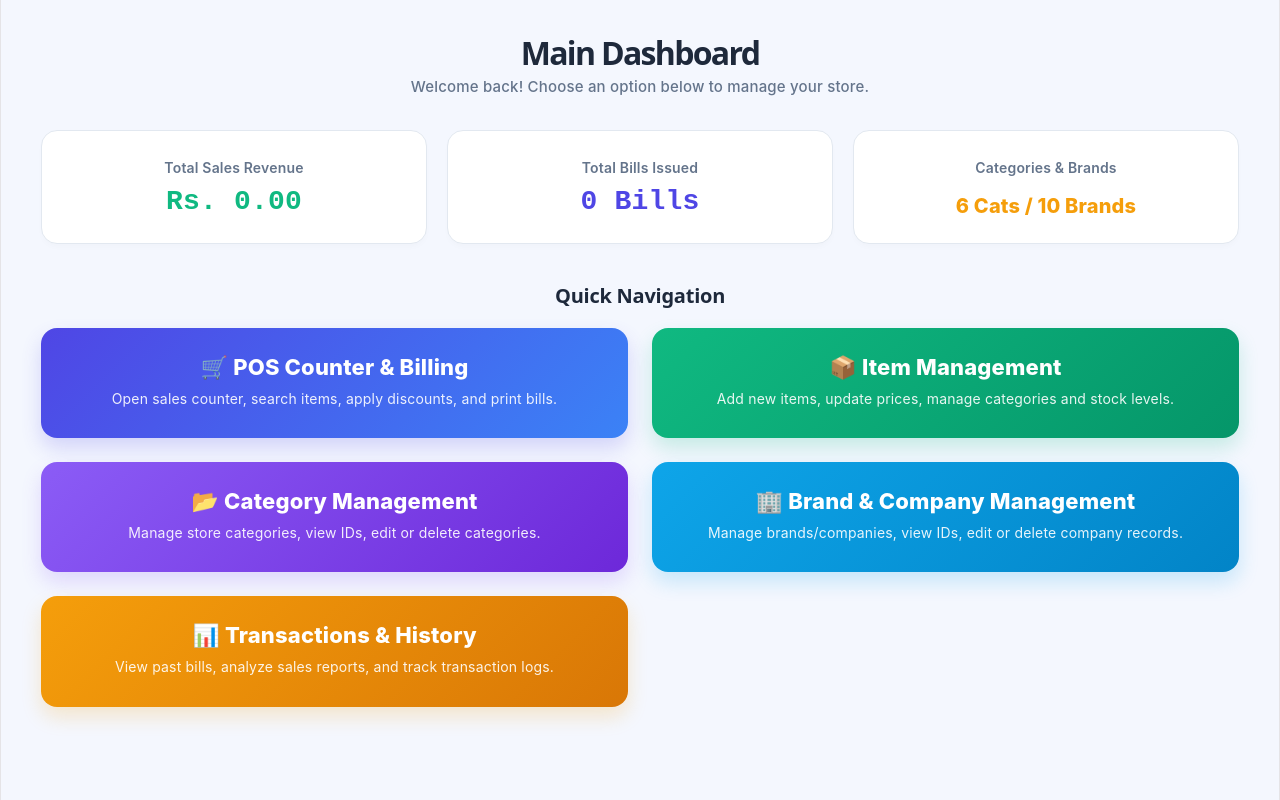
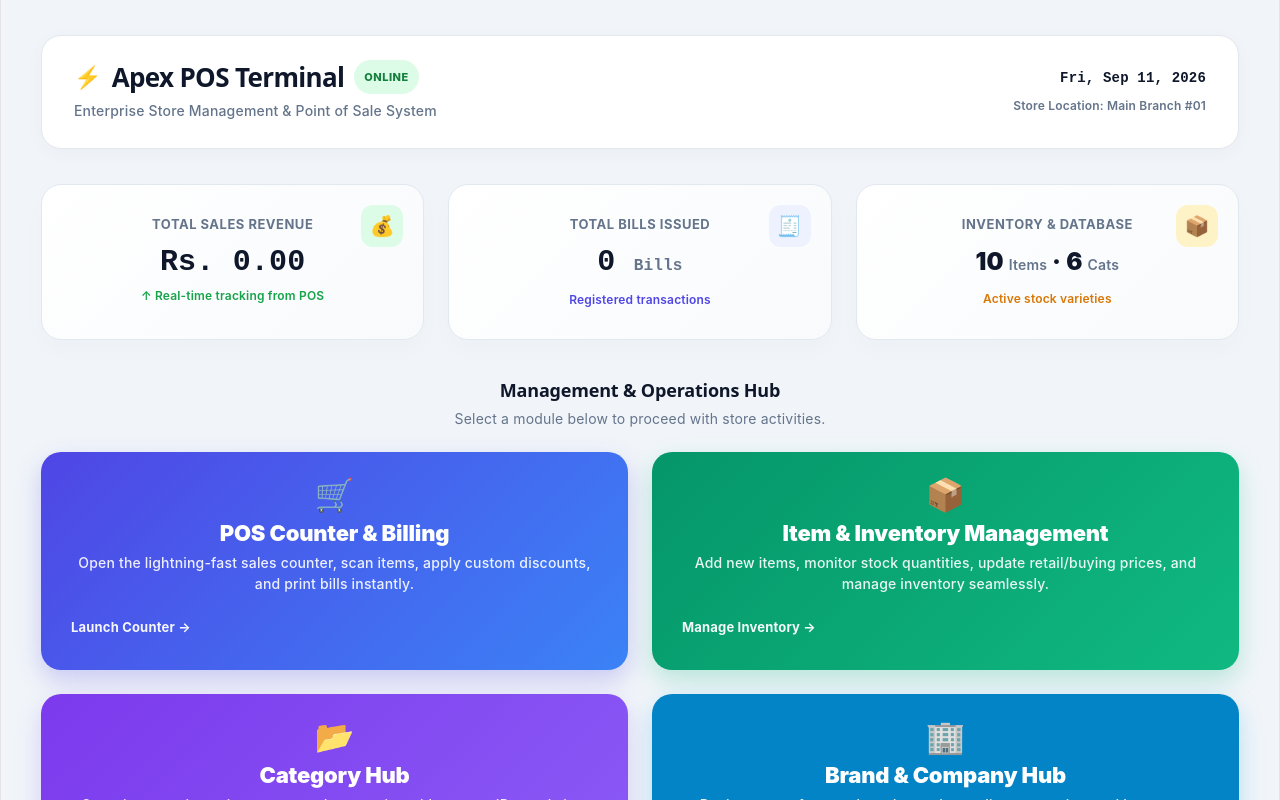
Before and after one commit to PramodikaDulanja/pos-system, a React (Vite) app: page / in a window 1280 px wide. Shown: the top 800 px of the page. Built offline with nearby package versions, Linux system fonts and the light colour scheme.

Commit message:
update dashboard

```diff
--- a/src/App.jsx
+++ b/src/App.jsx
@@ -3,7 +3,7 @@ import POSSystem from "./POSSystem";
 import ItemManagement from "./ItemManagement";
 import CategoryManager from "./CategoryManager";
 import CompanyManager from "./CompanyManager";
-import Transactions from "./Transactions"; // Transactions පිටුව import කර ඇත
+import Transactions from "./Transactions";
 import "./POSSystem.css";
 
 const INITIAL_PRODUCTS = [
@@ -23,90 +23,183 @@ const INITIAL_CATEGORIES = ["Groceries", "Vegetables", "Beverages", "Bakery", "D
 const INITIAL_COMPANIES = ["Araliya", "Marina", "Local", "Dilmah", "Anchor", "CBL", "Farm", "Crysbro", "Samaposha", "General"];
 
 // ==========================================
-// 1. Dashboard Component
+// 1. Professional World-Class Dashboard Component
 // ==========================================
 function Dashboard({ setActiveView, items, categories, companies, transactions }) {
   const totalStockValue = items.reduce((sum, item) => sum + (item.price * item.quantity), 0);
   const totalSalesRevenue = transactions.reduce((sum, tx) => sum + tx.total, 0);
 
   return (
-    <div style={{ fontFamily: "'Inter', sans-serif", background: "#F4F7FE", minHeight: "100vh", padding: "40px", boxSizing: "border-box" }}>
-      <div style={{ maxWidth: "1200px", margin: "0 auto" }}>
+    <div style={{ fontFamily: "'Inter', -apple-system, BlinkMacSystemFont, 'Segoe UI', Roboto, sans-serif", background: "#F1F5F9", minHeight: "100vh", padding: "35px 40px", boxSizing: "border-box" }}>
+      <div style={{ maxWidth: "1300px", margin: "0 auto" }}>
 
-        {/* Header */}
-        <div style={{ marginBottom: "30px" }}>
-          <h1 style={{ fontSize: "32px", fontWeight: 900, color: "#1E293B", margin: "0 0 8px 0" }}>Main Dashboard</h1>
-          <p style={{ fontSize: "15px", color: "#64748B", margin: 0, fontWeight: 500 }}>Welcome back! Choose an option below to manage your store.</p>
-        </div>
-
-        {/* Quick Stats Cards */}
-        <div style={{ display: "grid", gridTemplateColumns: "repeat(3, 1fr)", gap: "20px", marginBottom: "40px" }}>
-          <div style={{ background: "#FFFFFF", padding: "24px", borderRadius: "16px", border: "1px solid #E2E8F0", boxShadow: "0 4px 6px -1px rgba(0,0,0,0.02)" }}>
-            <div style={{ fontSize: "14px", fontWeight: 600, color: "#64748B" }}>Total Sales Revenue</div>
-            <div style={{ fontSize: "28px", fontWeight: 800, color: "#10B981", marginTop: "8px", fontFamily: "'Courier New', monospace" }}>Rs. {totalSalesRevenue.toLocaleString(undefined, { minimumFractionDigits: 2 })}</div>
+        {/* Top Header Section */}
+        <div style={{ display: "flex", justifyContent: "space-between", alignItems: "center", marginBottom: "35px", background: "#FFFFFF", padding: "24px 32px", borderRadius: "20px", border: "1px solid #E2E8F0", boxShadow: "0 4px 20px rgba(0,0,0,0.03)" }}>
+          <div>
+            <div style={{ display: "flex", alignItems: "center", gap: "10px", marginBottom: "4px" }}>
+              <span style={{ fontSize: "22px" }}>⚡</span>
+              <h1 style={{ fontSize: "26px", fontWeight: 900, color: "#0F172A", margin: 0, letterSpacing: "-0.025em" }}>Apex POS Terminal</h1>
+              <span style={{ fontSize: "11px", fontWeight: 800, background: "#DCFCE7", color: "#15803D", padding: "4px 10px", borderRadius: "20px", textTransform: "uppercase", letterSpacing: "0.5px" }}>Online</span>
+            </div>
+            <p style={{ fontSize: "14px", color: "#64748B", margin: 0, fontWeight: 500 }}>Enterprise Store Management & Point of Sale System</p>
           </div>
-          <div style={{ background: "#FFFFFF", padding: "24px", borderRadius: "16px", border: "1px solid #E2E8F0", boxShadow: "0 4px 6px -1px rgba(0,0,0,0.02)" }}>
-            <div style={{ fontSize: "14px", fontWeight: 600, color: "#64748B" }}>Total Bills Issued</div>
-            <div style={{ fontSize: "28px", fontWeight: 800, color: "#4F46E5", marginTop: "8px", fontFamily: "'Courier New', monospace" }}>{transactions.length} Bills</div>
-          </div>
-          <div style={{ background: "#FFFFFF", padding: "24px", borderRadius: "16px", border: "1px solid #E2E8F0", boxShadow: "0 4px 6px -1px rgba(0,0,0,0.02)" }}>
-            <div style={{ fontSize: "14px", fontWeight: 600, color: "#64748B" }}>Categories & Brands</div>
-            <div style={{ fontSize: "20px", fontWeight: 800, color: "#F59E0B", marginTop: "12px" }}>{categories.length} Cats / {companies.length} Brands</div>
+          <div style={{ textAlign: "right" }}>
+            <div style={{ fontSize: "14px", fontWeight: 700, color: "#0F172A", fontFamily: "'Courier New', monospace" }}>
+              {new Date().toLocaleDateString('en-US', { weekday: 'short', year: 'numeric', month: 'short', day: 'numeric' })}
+            </div>
+            <div style={{ fontSize: "12px", color: "#64748B", fontWeight: 600, marginTop: "2px" }}>Store Location: Main Branch #01</div>
           </div>
         </div>
 
-        {/* Navigation Action Cards */}
-        <h2 style={{ fontSize: "20px", fontWeight: 800, color: "#1E293B", marginBottom: "20px" }}>Quick Navigation</h2>
+        {/* Executive KPI Summary Cards */}
+        <div style={{ display: "grid", gridTemplateColumns: "repeat(3, 1fr)", gap: "24px", marginBottom: "40px" }}>
+
+          <div style={{ background: "linear-gradient(135deg, #FFFFFF 0%, #F8FAFC 100%)", padding: "26px", borderRadius: "20px", border: "1px solid #E2E8F0", boxShadow: "0 10px 25px rgba(0,0,0,0.02)", position: "relative", overflow: "hidden" }}>
+            <div style={{ position: "absolute", top: "20px", right: "20px", width: "42px", height: "42px", background: "#DCFCE7", color: "#16A34A", borderRadius: "12px", display: "flex", alignItems: "center", justifyContent: "center", fontSize: "20px" }}>💰</div>
+            <div style={{ fontSize: "13px", fontWeight: 700, color: "#64748B", textTransform: "uppercase", letterSpacing: "0.5px" }}>Total Sales Revenue</div>
+            <div style={{ fontSize: "30px", fontWeight: 900, color: "#0F172A", marginTop: "12px", fontFamily: "'Courier New', monospace" }}>
+              Rs. {totalSalesRevenue.toLocaleString(undefined, { minimumFractionDigits: 2 })}
+            </div>
+            <div style={{ fontSize: "12px", fontWeight: 600, color: "#16A34A", marginTop: "8px" }}>↑ Real-time tracking from POS</div>
+          </div>
+
+          <div style={{ background: "linear-gradient(135deg, #FFFFFF 0%, #F8FAFC 100%)", padding: "26px", borderRadius: "20px", border: "1px solid #E2E8F0", boxShadow: "0 10px 25px rgba(0,0,0,0.02)", position: "relative", overflow: "hidden" }}>
+            <div style={{ position: "absolute", top: "20px", right: "20px", width: "42px", height: "42px", background: "#EEF2FF", color: "#4F46E5", borderRadius: "12px", display: "flex", alignItems: "center", justifyContent: "center", fontSize: "20px" }}>🧾</div>
+            <div style={{ fontSize: "13px", fontWeight: 700, color: "#64748B", textTransform: "uppercase", letterSpacing: "0.5px" }}>Total Bills Issued</div>
+            <div style={{ fontSize: "30px", fontWeight: 900, color: "#0F172A", marginTop: "12px", fontFamily: "'Courier New', monospace" }}>
+              {transactions.length} <span style={{ fontSize: "16px", color: "#64748B", fontWeight: 600 }}>Bills</span>
+            </div>
+            <div style={{ fontSize: "12px", fontWeight: 600, color: "#4F46E5", marginTop: "8px" }}>Registered transactions</div>
+          </div>
+
+          <div style={{ background: "linear-gradient(135deg, #FFFFFF 0%, #F8FAFC 100%)", padding: "26px", borderRadius: "20px", border: "1px solid #E2E8F0", boxShadow: "0 10px 25px rgba(0,0,0,0.02)", position: "relative", overflow: "hidden" }}>
+            <div style={{ position: "absolute", top: "20px", right: "20px", width: "42px", height: "42px", background: "#FEF3C7", color: "#D97706", borderRadius: "12px", display: "flex", alignItems: "center", justifyContent: "center", fontSize: "20px" }}>📦</div>
+            <div style={{ fontSize: "13px", fontWeight: 700, color: "#64748B", textTransform: "uppercase", letterSpacing: "0.5px" }}>Inventory & Database</div>
+            <div style={{ fontSize: "24px", fontWeight: 900, color: "#0F172A", marginTop: "12px" }}>
+              {items.length} <span style={{ fontSize: "14px", fontWeight: 600, color: "#64748B" }}>Items</span> &middot; {categories.length} <span style={{ fontSize: "14px", fontWeight: 600, color: "#64748B" }}>Cats</span>
+            </div>
+            <div style={{ fontSize: "12px", fontWeight: 600, color: "#D97706", marginTop: "8px" }}>Active stock varieties</div>
+          </div>
+
+        </div>
+
+        {/* Navigation Control Hub */}
+        <div style={{ marginBottom: "20px" }}>
+          <h2 style={{ fontSize: "18px", fontWeight: 800, color: "#0F172A", margin: "0 0 4px 0", letterSpacing: "-0.01em" }}>Management & Operations Hub</h2>
+          <p style={{ fontSize: "14px", color: "#64748B", margin: 0 }}>Select a module below to proceed with store activities.</p>
+        </div>
+
         <div style={{ display: "grid", gridTemplateColumns: "repeat(2, 1fr)", gap: "24px" }}>
 
+          {/* POS Counter Card */}
           <div
             onClick={() => setActiveView("pos")}
-            style={{ background: "linear-gradient(135deg, #4F46E5 0%, #3B82F6 100%)", padding: "26px", borderRadius: "16px", color: "#FFFFFF", cursor: "pointer", boxShadow: "0 10px 20px rgba(79,70,229,0.2)", transition: "transform 0.2s" }}
-            onMouseEnter={(e) => e.currentTarget.style.transform = "translateY(-4px)"}
-            onMouseLeave={(e) => e.currentTarget.style.transform = "translateY(0)"}
+            style={{
+              background: "linear-gradient(135deg, #4F46E5 0%, #3B82F6 100%)",
+              padding: "30px", borderRadius: "20px", color: "#FFFFFF", cursor: "pointer",
+              boxShadow: "0 10px 25px rgba(79,70,229,0.25)", transition: "all 0.25s ease",
+              display: "flex", flexDirection: "column", justifyContent: "space-between", minHeight: "140px"
+            }}
+            onMouseEnter={(e) => { e.currentTarget.style.transform = "translateY(-6px)"; e.currentTarget.style.boxShadow = "0 15px 35px rgba(79,70,229,0.35)"; }}
+            onMouseLeave={(e) => { e.currentTarget.style.transform = "translateY(0)"; e.currentTarget.style.boxShadow = "0 10px 25px rgba(79,70,229,0.25)"; }}
           >
-            <div style={{ fontSize: "22px", fontWeight: 800, marginBottom: "6px" }}>🛒 POS Counter & Billing</div>
-            <p style={{ fontSize: "14px", opacity: 0.9, margin: 0 }}>Open sales counter, search items, apply discounts, and print bills.</p>
+            <div>
+              <div style={{ fontSize: "32px", marginBottom: "12px" }}>🛒</div>
+              <div style={{ fontSize: "22px", fontWeight: 900, marginBottom: "6px", letterSpacing: "-0.01em" }}>POS Counter & Billing</div>
+              <p style={{ fontSize: "14px", opacity: 0.9, margin: 0, lineHeight: "1.5", fontWeight: 500 }}>Open the lightning-fast sales counter, scan items, apply custom discounts, and print bills instantly.</p>
+            </div>
+            <div style={{ display: "flex", alignItems: "center", gap: "6px", fontSize: "13px", fontWeight: 700, marginTop: "20px", opacity: 0.95 }}>
+              Launch Counter &rarr;
+            </div>
           </div>
 
+          {/* Item Management Card */}
           <div
             onClick={() => setActiveView("items")}
-            style={{ background: "linear-gradient(135deg, #10B981 0%, #059669 100%)", padding: "26px", borderRadius: "16px", color: "#FFFFFF", cursor: "pointer", boxShadow: "0 10px 20px rgba(16,185,129,0.2)", transition: "transform 0.2s" }}
-            onMouseEnter={(e) => e.currentTarget.style.transform = "translateY(-4px)"}
-            onMouseLeave={(e) => e.currentTarget.style.transform = "translateY(0)"}
+            style={{
+              background: "linear-gradient(135deg, #059669 0%, #10B981 100%)",
+              padding: "30px", borderRadius: "20px", color: "#FFFFFF", cursor: "pointer",
+              boxShadow: "0 10px 25px rgba(16,185,129,0.25)", transition: "all 0.25s ease",
+              display: "flex", flexDirection: "column", justifyContent: "space-between", minHeight: "140px"
+            }}
+            onMouseEnter={(e) => { e.currentTarget.style.transform = "translateY(-6px)"; e.currentTarget.style.boxShadow = "0 15px 35px rgba(16,185,129,0.35)"; }}
+            onMouseLeave={(e) => { e.currentTarget.style.transform = "translateY(0)"; e.currentTarget.style.boxShadow = "0 10px 25px rgba(16,185,129,0.25)"; }}
           >
-            <div style={{ fontSize: "22px", fontWeight: 800, marginBottom: "6px" }}>📦 Item Management</div>
-            <p style={{ fontSize: "14px", opacity: 0.9, margin: 0 }}>Add new items, update prices, manage categories and stock levels.</p>
+            <div>
+              <div style={{ fontSize: "32px", marginBottom: "12px" }}>📦</div>
+              <div style={{ fontSize: "22px", fontWeight: 900, marginBottom: "6px", letterSpacing: "-0.01em" }}>Item & Inventory Management</div>
+              <p style={{ fontSize: "14px", opacity: 0.9, margin: 0, lineHeight: "1.5", fontWeight: 500 }}>Add new items, monitor stock quantities, update retail/buying prices, and manage inventory seamlessly.</p>
+            </div>
+            <div style={{ display: "flex", alignItems: "center", gap: "6px", fontSize: "13px", fontWeight: 700, marginTop: "20px", opacity: 0.95 }}>
+              Manage Inventory &rarr;
+            </div>
           </div>
 
+          {/* Category Management Card */}
           <div
             onClick={() => setActiveView("categories")}
-            style={{ background: "linear-gradient(135deg, #8B5CF6 0%, #6D28D9 100%)", padding: "26px", borderRadius: "16px", color: "#FFFFFF", cursor: "pointer", boxShadow: "0 10px 20px rgba(139,92,246,0.2)", transition: "transform 0.2s" }}
-            onMouseEnter={(e) => e.currentTarget.style.transform = "translateY(-4px)"}
-            onMouseLeave={(e) => e.currentTarget.style.transform = "translateY(0)"}
+            style={{
+              background: "linear-gradient(135deg, #7C3AED 0%, #8B5CF6 100%)",
+              padding: "30px", borderRadius: "20px", color: "#FFFFFF", cursor: "pointer",
+              boxShadow: "0 10px 25px rgba(139,92,246,0.25)", transition: "all 0.25s ease",
+              display: "flex", flexDirection: "column", justifyContent: "space-between", minHeight: "140px"
+            }}
+            onMouseEnter={(e) => { e.currentTarget.style.transform = "translateY(-6px)"; e.currentTarget.style.boxShadow = "0 15px 35px rgba(139,92,246,0.35)"; }}
+            onMouseLeave={(e) => { e.currentTarget.style.transform = "translateY(0)"; e.currentTarget.style.boxShadow = "0 10px 25px rgba(139,92,246,0.25)"; }}
           >
-            <div style={{ fontSize: "22px", fontWeight: 800, marginBottom: "6px" }}>📂 Category Management</div>
-            <p style={{ fontSize: "14px", opacity: 0.9, margin: 0 }}>Manage store categories, view IDs, edit or delete categories.</p>
+            <div>
+              <div style={{ fontSize: "32px", marginBottom: "12px" }}>📂</div>
+              <div style={{ fontSize: "22px", fontWeight: 900, marginBottom: "6px", letterSpacing: "-0.01em" }}>Category Hub</div>
+              <p style={{ fontSize: "14px", opacity: 0.9, margin: 0, lineHeight: "1.5", fontWeight: 500 }}>Organize store items into structured categories with custom IDs, real-time search, and editing tools.</p>
+            </div>
+            <div style={{ display: "flex", alignItems: "center", gap: "6px", fontSize: "13px", fontWeight: 700, marginTop: "20px", opacity: 0.95 }}>
+              Manage Categories &rarr;
+            </div>
           </div>
 
+          {/* Company / Brand Management Card */}
           <div
             onClick={() => setActiveView("companies")}
-            style={{ background: "linear-gradient(135deg, #0EA5E9 0%, #0284C7 100%)", padding: "26px", borderRadius: "16px", color: "#FFFFFF", cursor: "pointer", boxShadow: "0 10px 20px rgba(14,165,233,0.2)", transition: "transform 0.2s" }}
-            onMouseEnter={(e) => e.currentTarget.style.transform = "translateY(-4px)"}
-            onMouseLeave={(e) => e.currentTarget.style.transform = "translateY(0)"}
+            style={{
+              background: "linear-gradient(135deg, #0284C7 100%, #0EA5E9 0%)",
+              padding: "30px", borderRadius: "20px", color: "#FFFFFF", cursor: "pointer",
+              boxShadow: "0 10px 25px rgba(14,165,233,0.25)", transition: "all 0.25s ease",
+              display: "flex", flexDirection: "column", justifyContent: "space-between", minHeight: "140px"
+            }}
+            onMouseEnter={(e) => { e.currentTarget.style.transform = "translateY(-6px)"; e.currentTarget.style.boxShadow = "0 15px 35px rgba(14,165,233,0.35)"; }}
+            onMouseLeave={(e) => { e.currentTarget.style.transform = "translateY(0)"; e.currentTarget.style.boxShadow = "0 10px 25px rgba(14,165,233,0.25)"; }}
           >
-            <div style={{ fontSize: "22px", fontWeight: 800, marginBottom: "6px" }}>🏢 Brand & Company Management</div>
-            <p style={{ fontSize: "14px", opacity: 0.9, margin: 0 }}>Manage brands/companies, view IDs, edit or delete company records.</p>
+            <div>
+              <div style={{ fontSize: "32px", marginBottom: "12px" }}>🏢</div>
+              <div style={{ fontSize: "22px", fontWeight: 900, marginBottom: "6px", letterSpacing: "-0.01em" }}>Brand & Company Hub</div>
+              <p style={{ fontSize: "14px", opacity: 0.9, margin: 0, lineHeight: "1.5", fontWeight: 500 }}>Register manufacturer brands, track supplier companies, and keep your inventory records fully updated.</p>
+            </div>
+            <div style={{ display: "flex", alignItems: "center", gap: "6px", fontSize: "13px", fontWeight: 700, marginTop: "20px", opacity: 0.95 }}>
+              Manage Brands &rarr;
+            </div>
           </div>
 
+          {/* Transactions & History Card (Full Width Span option or Grid item) */}
           <div
             onClick={() => setActiveView("transactions")}
-            style={{ background: "linear-gradient(135deg, #F59E0B 0%, #D97706 100%)", padding: "26px", borderRadius: "16px", color: "#FFFFFF", cursor: "pointer", boxShadow: "0 10px 20px rgba(245,158,11,0.2)", transition: "transform 0.2s" }}
-            onMouseEnter={(e) => e.currentTarget.style.transform = "translateY(-4px)"}
-            onMouseLeave={(e) => e.currentTarget.style.transform = "translateY(0)"}
+            style={{
+              gridColumn: "span 2",
+              background: "linear-gradient(135deg, #D97706 0%, #F59E0B 100%)",
+              padding: "30px", borderRadius: "20px", color: "#FFFFFF", cursor: "pointer",
+              boxShadow: "0 10px 25px rgba(245,158,11,0.25)", transition: "all 0.25s ease",
+              display: "flex", justifyContent: "space-between", alignItems: "center"
+            }}
+            onMouseEnter={(e) => { e.currentTarget.style.transform = "translateY(-4px)"; e.currentTarget.style.boxShadow = "0 15px 35px rgba(245,158,11,0.35)"; }}
+            onMouseLeave={(e) => { e.currentTarget.style.transform = "translateY(0)"; e.currentTarget.style.boxShadow = "0 10px 25px rgba(245,158,11,0.25)"; }}
           >
-            <div style={{ fontSize: "22px", fontWeight: 800, marginBottom: "6px" }}>📊 Transactions & History</div>
-            <p style={{ fontSize: "14px", opacity: 0.9, margin: 0 }}>View past bills, analyze sales reports, and track transaction logs.</p>
+            <div style={{ maxWidth: "70%" }}>
+              <div style={{ fontSize: "28px", marginBottom: "8px" }}>📊</div>
+              <div style={{ fontSize: "22px", fontWeight: 900, marginBottom: "6px", letterSpacing: "-0.01em" }}>Transactions & Sales History Auditing</div>
+              <p style={{ fontSize: "14px", opacity: 0.9, margin: 0, lineHeight: "1.5", fontWeight: 500 }}>Access past bills, review revenue metrics, inspect sales item logs, and reprint receipts instantly.</p>
+            </div>
+            <div style={{ background: "rgba(255,255,255,0.2)", padding: "12px 20px", borderRadius: "12px", fontSize: "14px", fontWeight: 800, backdropFilter: "blur(5px)" }}>
+              View Sales Logs &rarr;
+            </div>
           </div>
 
         </div>
@@ -124,7 +217,7 @@ export default function App() {
   const [items, setItems] = useState(INITIAL_PRODUCTS);
   const [categories, setCategories] = useState(INITIAL_CATEGORIES);
   const [companies, setCompanies] = useState(INITIAL_COMPANIES);
-  const [transactions, setTransactions] = useState([]); // බිල්පත් ගනුදෙනු ඉතිහාසය ගබඩා කිරීම සඳහා
+  const [transactions, setTransactions] = useState([]);
 
   return (
     <div>
```
